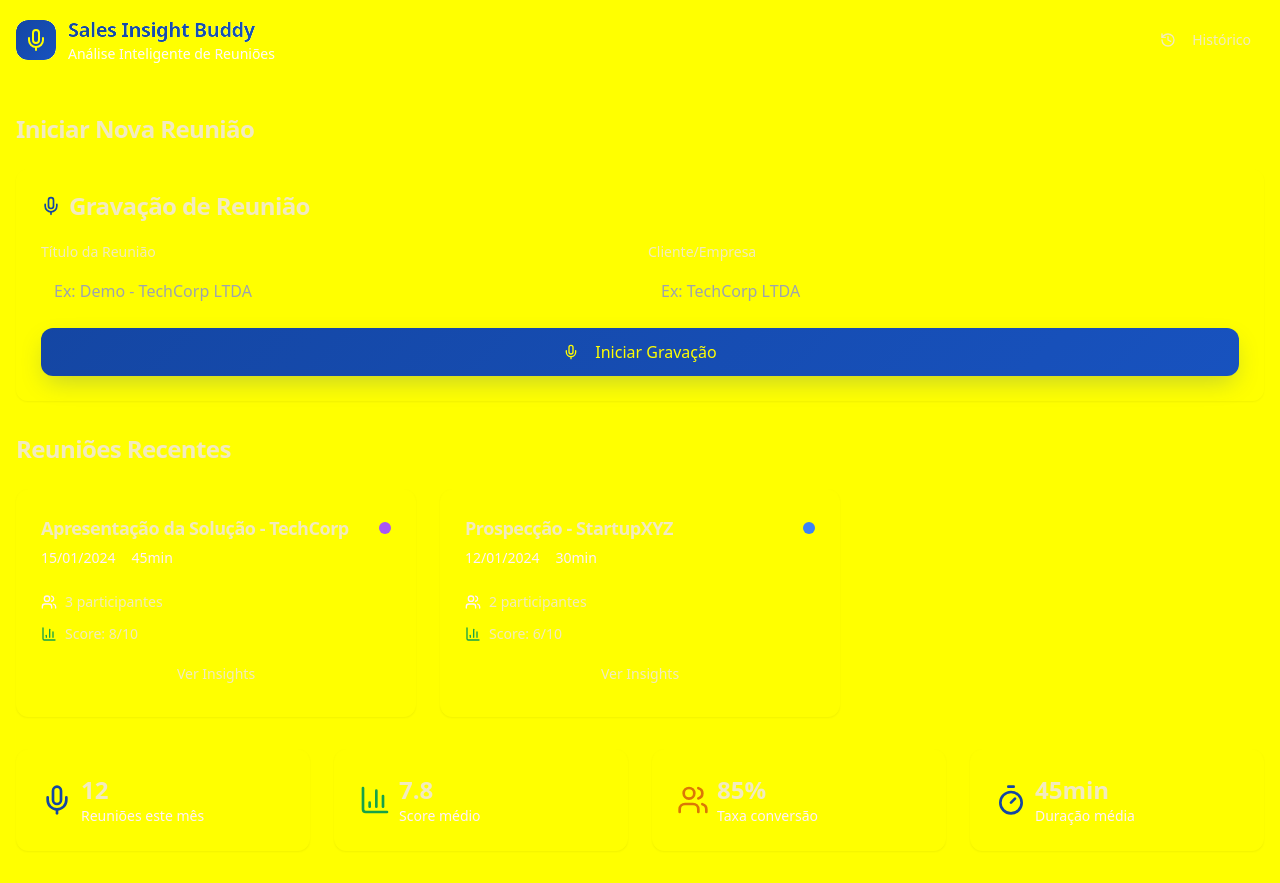
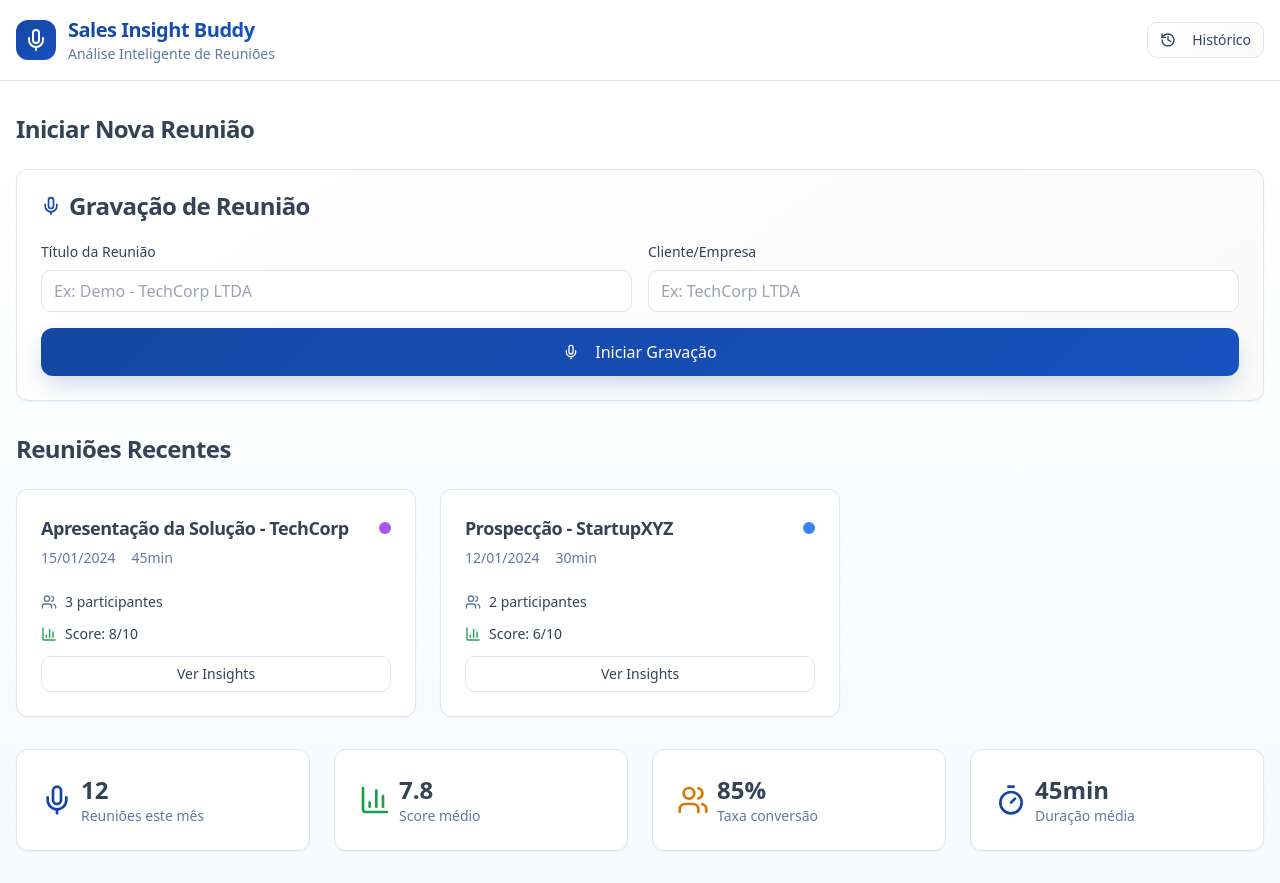
Before and after one commit to MatheusBP09/sales-insight-buddy-87, a React (Vite) app: page / in a window 1280 px wide. Built offline with nearby package versions, Linux system fonts and the light colour scheme.

Commit message:
Fix background color
The background color is still yellow, as the user does not want it.

```diff
--- a/src/index.css
+++ b/src/index.css
@@ -7,62 +7,62 @@
 @layer base {
   :root {
     /* Core Brand Colors - Corporate Blue Theme */
-    --background: 255 255 255;
-    --foreground: 51 65 85;
+    --background: 0 0% 100%;
+    --foreground: 215 25% 27%;
 
-    --card: 255 255 255;
-    --card-foreground: 51 65 85;
+    --card: 0 0% 100%;
+    --card-foreground: 215 25% 27%;
 
-    --popover: 255 255 255;
-    --popover-foreground: 51 65 85;
+    --popover: 0 0% 100%;
+    --popover-foreground: 215 25% 27%;
 
     /* Primary - Corporate Blue */
     --primary: 219 78% 36%;
-    --primary-foreground: 248 250 252;
+    --primary-foreground: 0 0% 100%;
     --primary-hover: 219 78% 32%;
     --primary-light: 219 78% 92%;
 
     /* Secondary - Professional Gray */
-    --secondary: 226 240 254;
-    --secondary-foreground: 30 41 59;
+    --secondary: 210 40% 95%;
+    --secondary-foreground: 215 25% 27%;
 
     /* Success - Meeting Success */
     --success: 142 76% 36%;
-    --success-foreground: 255 255 255;
+    --success-foreground: 0 0% 100%;
     --success-light: 142 76% 94%;
 
     /* Warning - Attention States */
     --warning: 32 95% 44%;
-    --warning-foreground: 255 255 255;
+    --warning-foreground: 0 0% 100%;
     --warning-light: 32 95% 94%;
 
     /* Muted - Subtle UI Elements */
-    --muted: 241 245 249;
-    --muted-foreground: 100 116 139;
+    --muted: 210 40% 98%;
+    --muted-foreground: 215 25% 50%;
 
     /* Accent - Interactive Elements */
-    --accent: 226 240 254;
-    --accent-foreground: 30 41 59;
+    --accent: 210 40% 95%;
+    --accent-foreground: 215 25% 27%;
 
     /* Recording States */
     --recording: 0 84% 60%;
-    --recording-foreground: 255 255 255;
+    --recording-foreground: 0 0% 100%;
 
     /* Borders and Inputs */
-    --border: 226 232 240;
-    --input: 226 232 240;
+    --border: 210 40% 90%;
+    --input: 210 40% 90%;
     --ring: 219 78% 36%;
 
     /* Professional Gradients */
     --gradient-primary: linear-gradient(135deg, hsl(219 78% 36%), hsl(219 78% 42%));
     --gradient-success: linear-gradient(135deg, hsl(142 76% 36%), hsl(142 76% 42%));
-    --gradient-subtle: linear-gradient(180deg, hsl(248 250 252), hsl(241 245 249));
-    --gradient-card: linear-gradient(145deg, hsl(255 255 255), hsl(248 250 252));
+    --gradient-subtle: linear-gradient(180deg, hsl(0 0% 100%), hsl(210 40% 98%));
+    --gradient-card: linear-gradient(145deg, hsl(0 0% 100%), hsl(0 0% 98%));
 
     /* Professional Shadows */
-    --shadow-sm: 0 1px 2px 0 hsl(226 232 240 / 0.15);
-    --shadow-md: 0 4px 6px -1px hsl(226 232 240 / 0.15), 0 2px 4px -1px hsl(226 232 240 / 0.1);
-    --shadow-lg: 0 10px 15px -3px hsl(226 232 240 / 0.15), 0 4px 6px -2px hsl(226 232 240 / 0.1);
+    --shadow-sm: 0 1px 2px 0 hsl(210 40% 85% / 0.15);
+    --shadow-md: 0 4px 6px -1px hsl(210 40% 85% / 0.15), 0 2px 4px -1px hsl(210 40% 85% / 0.1);
+    --shadow-lg: 0 10px 15px -3px hsl(210 40% 85% / 0.15), 0 4px 6px -2px hsl(210 40% 85% / 0.1);
     --shadow-brand: 0 10px 25px -5px hsl(219 78% 36% / 0.25);
 
     /* Smooth Animations */
@@ -72,63 +72,63 @@
     --radius: 0.75rem;
 
     /* Dark Mode Overrides */
-    --sidebar-background: 248 250 252;
-    --sidebar-foreground: 51 65 85;
+    --sidebar-background: 0 0% 100%;
+    --sidebar-foreground: 215 25% 27%;
     --sidebar-primary: 219 78% 36%;
-    --sidebar-primary-foreground: 248 250 252;
-    --sidebar-accent: 241 245 249;
-    --sidebar-accent-foreground: 51 65 85;
-    --sidebar-border: 226 232 240;
+    --sidebar-primary-foreground: 0 0% 100%;
+    --sidebar-accent: 210 40% 98%;
+    --sidebar-accent-foreground: 215 25% 27%;
+    --sidebar-border: 210 40% 90%;
     --sidebar-ring: 219 78% 36%;
   }
 
   /* Professional Dark Theme */
   .dark {
-    --background: 15 23 42;
-    --foreground: 226 232 240;
+    --background: 215 25% 15%;
+    --foreground: 210 40% 90%;
 
-    --card: 30 41 59;
-    --card-foreground: 226 232 240;
+    --card: 215 25% 22%;
+    --card-foreground: 210 40% 90%;
 
-    --popover: 30 41 59;
-    --popover-foreground: 226 232 240;
+    --popover: 215 25% 22%;
+    --popover-foreground: 210 40% 90%;
 
     --primary: 219 78% 46%;
-    --primary-foreground: 15 23 42;
+    --primary-foreground: 215 25% 15%;
     --primary-hover: 219 78% 42%;
     --primary-light: 219 78% 15%;
 
-    --secondary: 51 65 85;
-    --secondary-foreground: 226 232 240;
+    --secondary: 215 25% 30%;
+    --secondary-foreground: 210 40% 90%;
 
     --success: 142 76% 46%;
-    --success-foreground: 15 23 42;
+    --success-foreground: 215 25% 15%;
     --success-light: 142 76% 15%;
 
     --warning: 32 95% 54%;
-    --warning-foreground: 15 23 42;
+    --warning-foreground: 215 25% 15%;
     --warning-light: 32 95% 15%;
 
-    --muted: 51 65 85;
-    --muted-foreground: 148 163 184;
+    --muted: 215 25% 30%;
+    --muted-foreground: 215 16% 60%;
 
-    --accent: 51 65 85;
-    --accent-foreground: 226 232 240;
+    --accent: 215 25% 30%;
+    --accent-foreground: 210 40% 90%;
 
     --recording: 0 84% 70%;
-    --recording-foreground: 15 23 42;
+    --recording-foreground: 215 25% 15%;
 
-    --border: 71 85 105;
-    --input: 71 85 105;
+    --border: 215 25% 40%;
+    --input: 215 25% 40%;
     --ring: 219 78% 46%;
 
-    --sidebar-background: 15 23 42;
-    --sidebar-foreground: 226 232 240;
+    --sidebar-background: 215 25% 15%;
+    --sidebar-foreground: 210 40% 90%;
     --sidebar-primary: 219 78% 46%;
-    --sidebar-primary-foreground: 15 23 42;
-    --sidebar-accent: 51 65 85;
-    --sidebar-accent-foreground: 226 232 240;
-    --sidebar-border: 71 85 105;
+    --sidebar-primary-foreground: 215 25% 15%;
+    --sidebar-accent: 215 25% 30%;
+    --sidebar-accent-foreground: 210 40% 90%;
+    --sidebar-border: 215 25% 40%;
     --sidebar-ring: 219 78% 46%;
   }
 }
```
